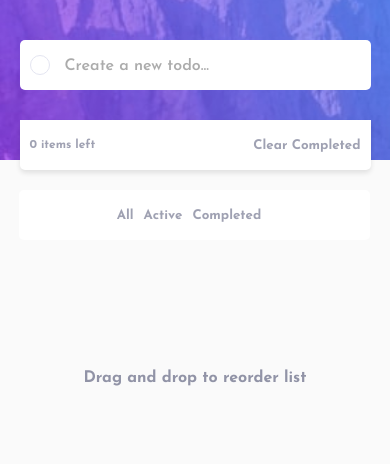
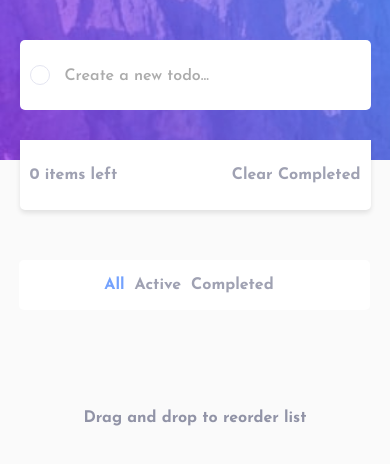
Before and after one commit to JosueLauren/todo-app-main, a plain HTML site: page index.html in a window 390 px wide. Both pictures are taken after a click on the button "All". Shown: the part 120-584 px from the top of the page. Drawn offline with Linux system fonts and the light colour scheme.

Commit message:
botoes actives ajustados

```diff
--- a/Sass/style.scss
+++ b/Sass/style.scss
@@ -44,7 +44,8 @@
 }
 
 .container-todoList {
-    width: 500px;
+    width: 100%;
+    max-width: 600px;
     margin: auto;
     position: relative;
     top: -200px;
@@ -67,10 +68,11 @@
 
 .style-default {
     width: 100%;
-    height: 50px;
+    height: 70px;
     display: flex;
     align-items: center;
     padding: 10px;
+    font-size: 20px;
 }
 
 .todos div:first-child {
@@ -118,7 +120,7 @@
         }
 
         &:hover {
-            cursor: grab !important;
+            cursor: move !important;
         }
 
         .container-checkbox {
@@ -180,8 +182,8 @@
         }
 
         .btn-excluirTodo {
-            width: 10px;
-            height: 10px;
+            width: 15px;
+            height: 15px;
             background-image: url(./../images/icon-cross.svg);
             background-repeat: no-repeat;
             background-position: center;
@@ -201,6 +203,7 @@
         box-shadow: 0 3px 5px rgba(0,0,0,0.1);
 
 
+
         button {
             background-color: transparent;
             border: none;
@@ -208,6 +211,7 @@
             opacity: 0.7;
             font-weight: $font-weigth-bold;
             cursor: pointer;
+            font-size: 16px;
 
             &:hover {
                color: hsl(220, 98%, 61%);
@@ -217,8 +221,8 @@
         span {
             color: $Dark-Grayish-Blue;
             font-weight: $font-weigth-bold;
-            font-size: 12px;
             opacity: 0.7;
+            font-size: 16px;
         }
 
         .div-btns {
@@ -242,6 +246,10 @@
         opacity: 0.4 !important;
     }
 
+    .btn-active {
+        color: $Bright-Blue !important;
+    }
+
 
 @media screen and (max-width: 600px) {
     .headerDark {
@@ -262,7 +270,7 @@
 
     .div-btns {
         position: absolute;
-        top: 70px;
+        top: 120px;
         right: 1px;
         width: 100%;
         height: 50px;
--- a/index.html
+++ b/index.html
@@ -27,7 +27,7 @@
       <footer class="footer-todoList style-default lightMode">
         <span class="qtdItems">0 items left </span>
         <div class="div-btns lightMode">
-          <button onclick="allTodos()">All</button>
+          <button class="btn-active" onclick="allTodos()">All</button>
           <button onclick="activeTodos()">Active</button>
           <button onclick="completedTodos()">Completed</button>
         </div>
--- a/script.js
+++ b/script.js
@@ -10,6 +10,7 @@ let divBtns = document.querySelector('.div-btns ')
 let body = document.querySelector('body')
 let todos = document.querySelector('.todos')
 let qtdItems = document.querySelector('.qtdItems')
+let BtsFooter = document.querySelectorAll('.div-btns button')
 
 let List = JSON.parse(window.localStorage.getItem('todoList')) || []
 
@@ -253,6 +254,7 @@ function activeTodos(){
 
     let activeTodos = List.filter(item => !item.completed)
 
+    activedBtn(event)
     renderTodoList(activeTodos)
     atualizarThemeItens()
     setQtdItems()
@@ -260,6 +262,7 @@ function activeTodos(){
 
 function allTodos(){
 
+    activedBtn(event)
     renderTodoList(List)
     atualizarThemeItens()
     setQtdItems()
@@ -268,6 +271,7 @@ function allTodos(){
 function completedTodos(){
     let CompletedTodos = List.filter(item => item.completed)
 
+    activedBtn(event)
     renderTodoList(CompletedTodos)
     atualizarThemeItens()
     setQtdItems()
@@ -277,3 +281,13 @@ function setQtdItems(){
     let todosCompleted = List.filter(todo => !todo.completed)
     qtdItems.textContent = `${todosCompleted.length} items left`
 }
+
+function activedBtn(event){
+
+    BtsFooter.forEach(btn => {
+        btn.classList.remove('btn-active')
+    })
+
+    event.target.classList.add('btn-active')
+
+}
```
Also changed, not shown: css/style.css, 1 other file.
